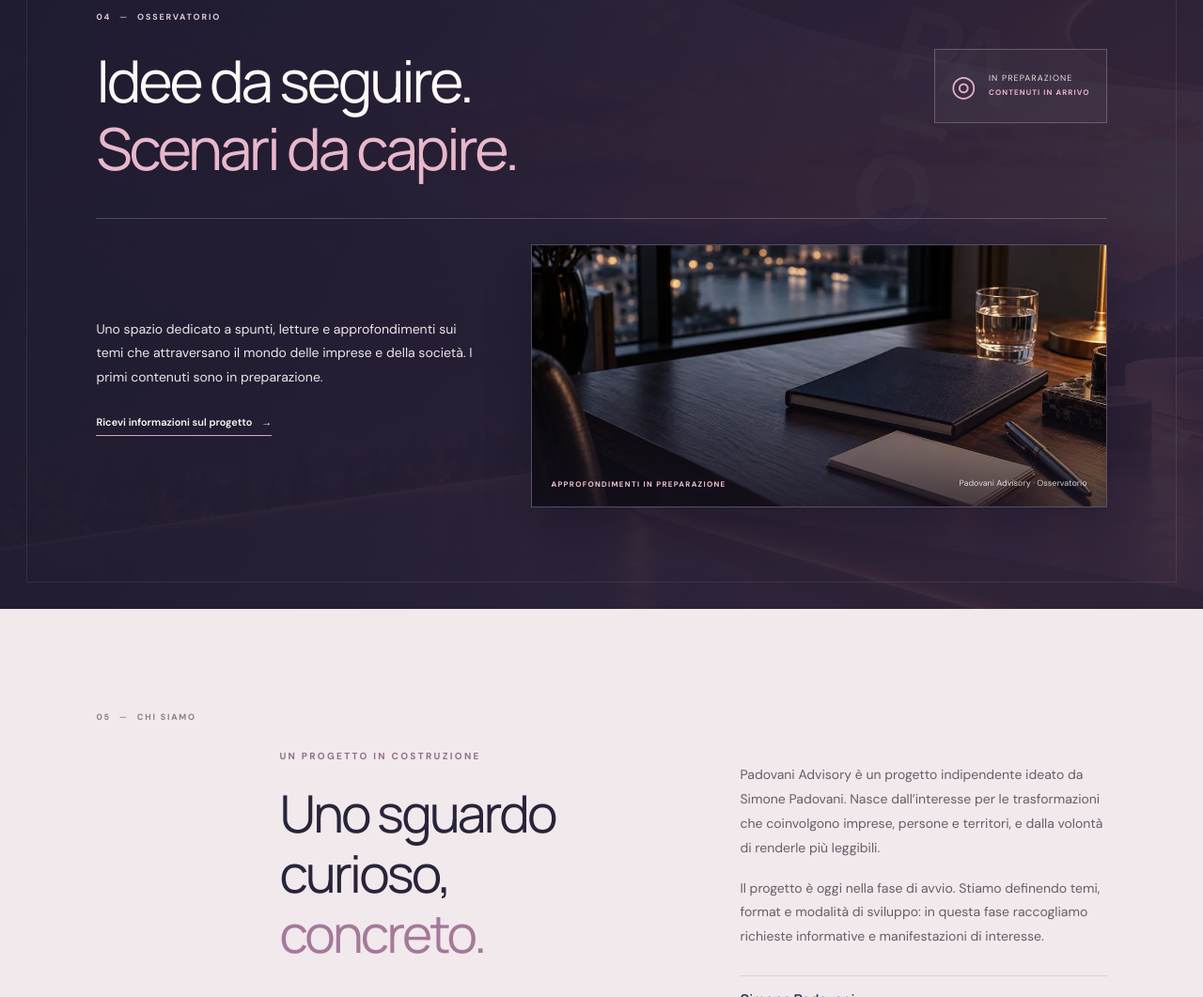
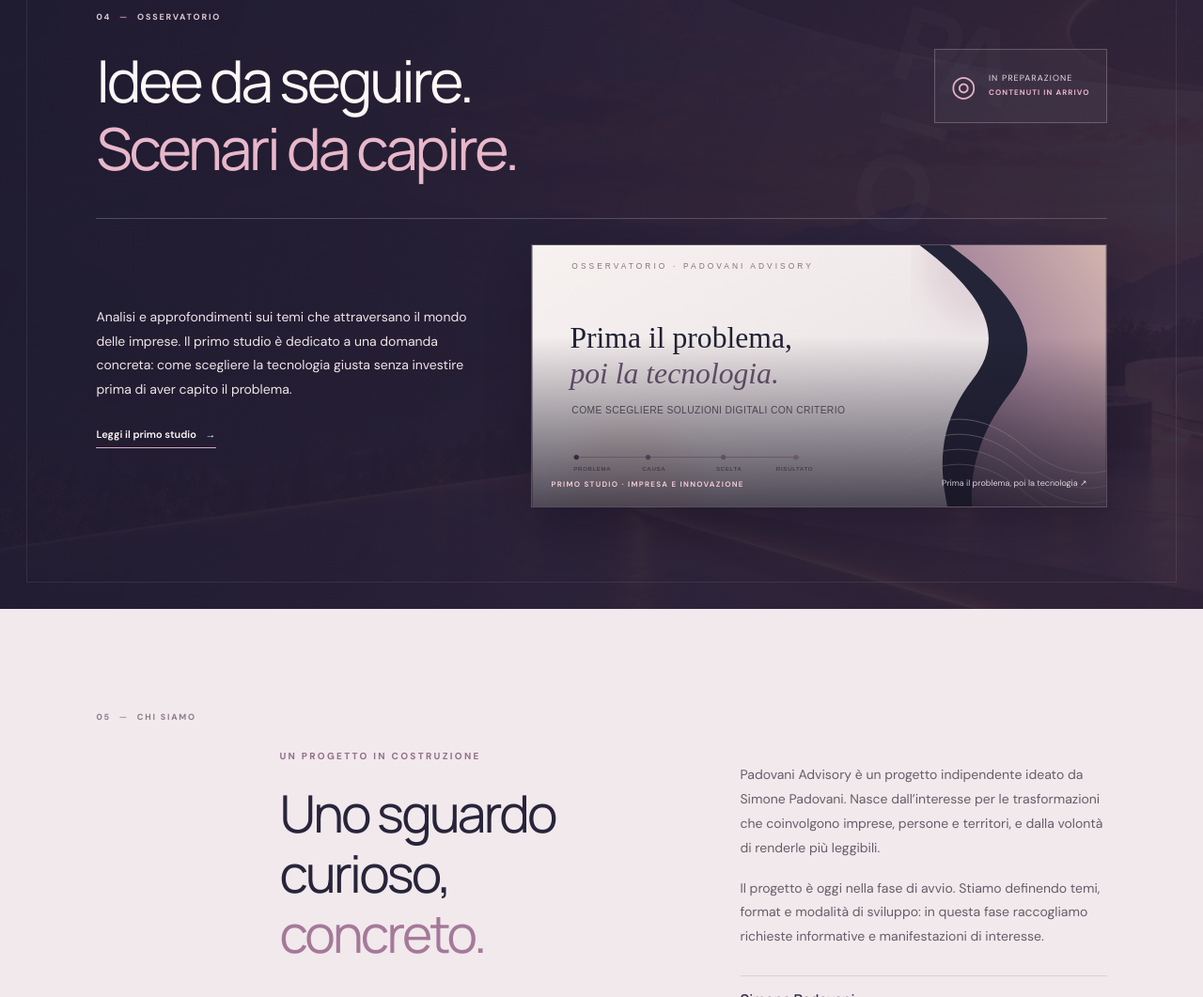
Before and after one commit to SimyTech/Padovani-Advisory-, a plain HTML site: page index.html in a window 1280 px wide. Shown: the part 2525-3586 px from the top of the page at 94% size. Drawn offline with Linux system fonts and the light colour scheme.

Commit message:
Feature first article in Observatory

```diff
--- a/index.html
+++ b/index.html
@@ -65,7 +65,7 @@
 
     <section class="observatory section-pad" id="osservatorio">
       <div class="obs-top"><div><div class="section-index">04 <span>—</span> OSSERVATORIO</div><h2>Idee da seguire.<br><em>Scenari da capire.</em></h2></div><div class="obs-label"><span class="obs-orbit">◎</span><span>IN PREPARAZIONE<br><b>CONTENUTI IN ARRIVO</b></span></div></div>
-      <div class="obs-bottom"><div class="obs-copy"><p>Uno spazio dedicato a spunti, letture e approfondimenti sui temi che attraversano il mondo delle imprese e della società. I primi contenuti sono in preparazione.</p><a href="#contatti" class="text-link text-link-dark">Ricevi informazioni sul progetto <span>→</span></a></div><figure class="obs-photo"><img src="public/editorial-analysis.webp" alt="Taccuino e appunti su una scrivania, accanto a una finestra al crepuscolo" loading="lazy"><figcaption><span>APPROFONDIMENTI IN PREPARAZIONE</span><i>Padovani Advisory · Osservatorio</i></figcaption></figure></div>
+      <div class="obs-bottom"><div class="obs-copy"><p>Analisi e approfondimenti sui temi che attraversano il mondo delle imprese. Il primo studio è dedicato a una domanda concreta: come scegliere la tecnologia giusta senza investire prima di aver capito il problema.</p><a href="osservatorio/prima-il-problema-poi-la-tecnologia/" class="text-link text-link-dark">Leggi il primo studio <span>→</span></a></div><figure class="obs-photo obs-feature"><a href="osservatorio/prima-il-problema-poi-la-tecnologia/" aria-label="Leggi Prima il problema, poi la tecnologia"><img src="public/osservatorio-tecnologia-cover.svg" alt="Copertina dello studio: Prima il problema, poi la tecnologia" loading="lazy"></a><figcaption><span>PRIMO STUDIO · IMPRESA E INNOVAZIONE</span><i>Prima il problema, poi la tecnologia ↗</i></figcaption></figure></div>
       <div class="obs-decoration">PA<br>—<br>O</div>
     </section>
 
```
